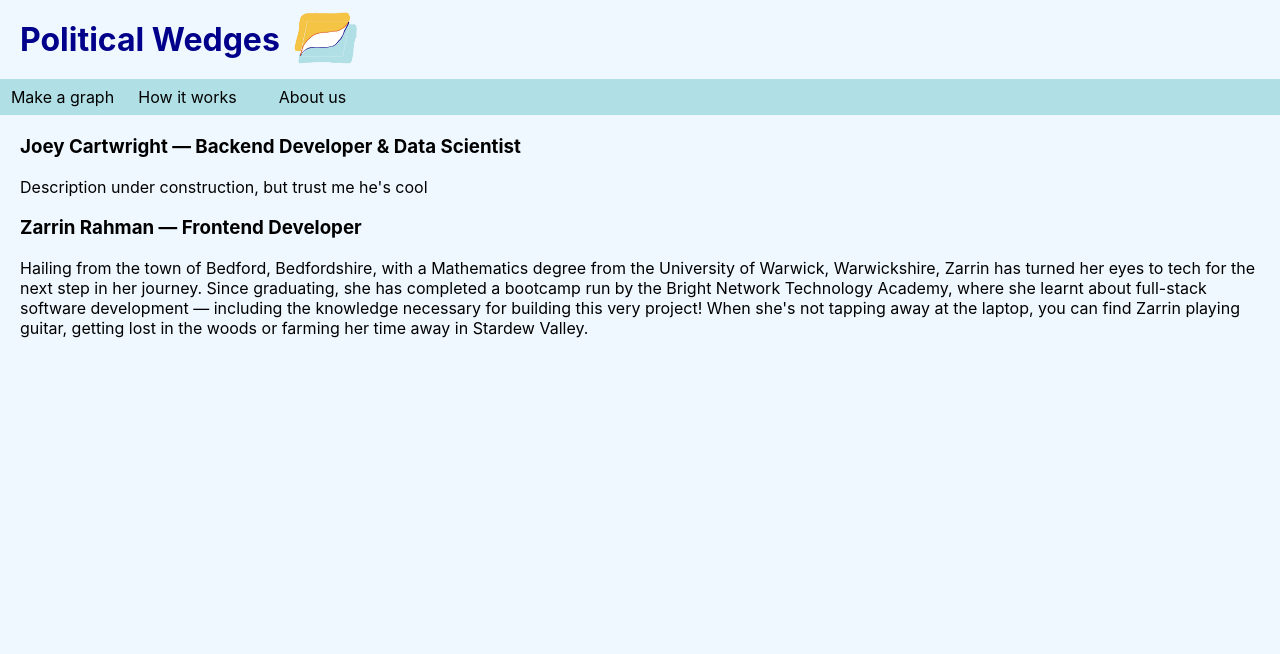
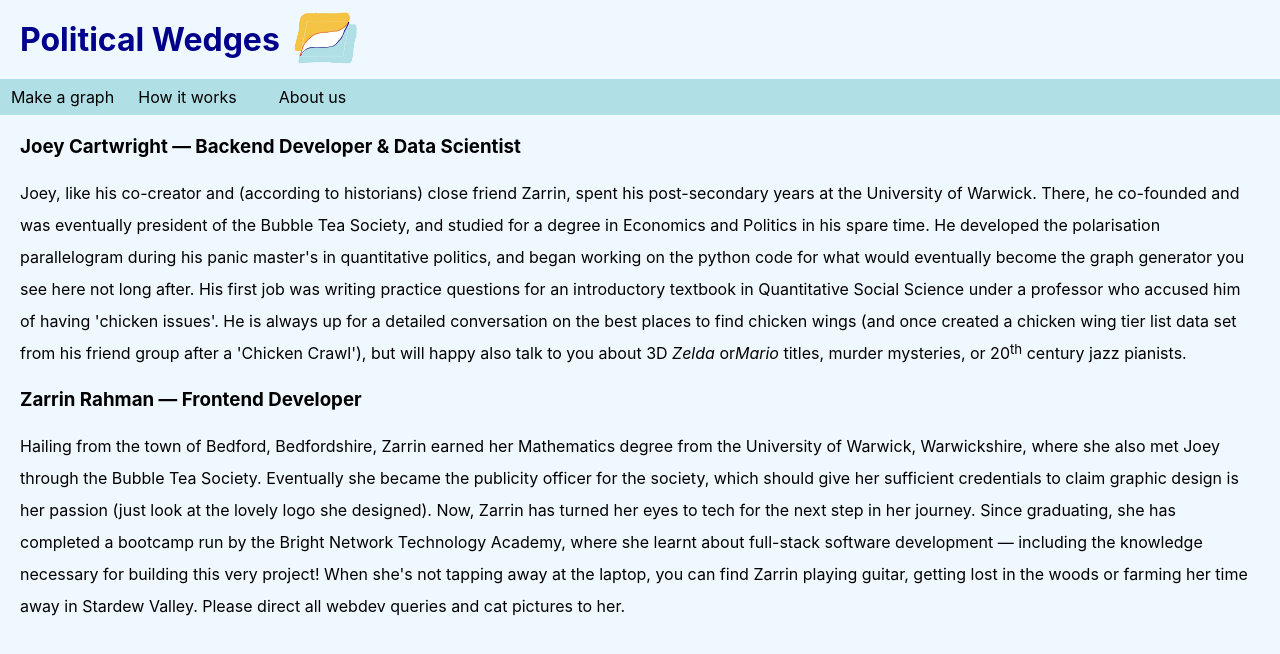
Before and after one commit to z-for-zarrin/political_wedges, a React (Create React App) app in the folder client/: page /about-us in a window 1280 px wide. Shown: the top 654 px of the page. Built offline with nearby package versions, Linux system fonts and the light colour scheme.

Commit message:
about page shows profiles for both Joey and Zarrin

```diff
--- a/client/src/App.css
+++ b/client/src/App.css
@@ -48,6 +48,17 @@ body{
   margin: 20px;
 }
 
+.profile > p{
+  line-height: 2em;
+}
+
+sup{
+  vertical-align: top;
+  position: relative;
+  top: -0.3em;
+  /* font-size: 0.6em; */
+}
+
 /* dark blue: #00008b,
   pale blue: #f0f8ff,
   yellow: #F6C445,
--- a/client/src/components/About.js
+++ b/client/src/components/About.js
@@ -3,18 +3,34 @@ const About = () => {
         <section className="page">
             <section className="profile">
                 <h3>Joey Cartwright — Backend Developer & Data Scientist</h3>
-                <p>Description under construction, but trust me he's cool</p>
+                <p>Joey, like his co-creator and (according to historians) close friend Zarrin,
+                    spent his post-secondary years at the University of Warwick. There, he
+                    co-founded and was eventually president of the Bubble Tea Society, and studied
+                    for a degree in Economics and Politics in his spare time. He developed the
+                    polarisation parallelogram during his panic master's in quantitative politics,
+                    and began working on the python code for what would eventually become the graph
+                    generator you see here not long after. His first job was writing practice
+                    questions for an introductory textbook in Quantitative Social Science under
+                    a professor who accused him of having 'chicken issues'. He is always up for
+                    a detailed conversation on the best places to find chicken wings (and once
+                    created a chicken wing tier list data set from his friend group after a
+                    'Chicken Crawl'), but will happy also talk to you about 3D <i>Zelda</i> or
+                    <i>Mario</i> titles, murder mysteries, or 20<sup>th</sup> century jazz pianists.</p>
             </section>
             <section className="profile">
                 <h3>Zarrin Rahman — Frontend Developer</h3>
-                <p>Hailing from the town of Bedford, Bedfordshire, with a Mathematics
-                    degree from the University of Warwick, Warwickshire, Zarrin has turned
-                    her eyes to tech for the next step in her journey. Since graduating,
+                <p>Hailing from the town of Bedford, Bedfordshire, Zarrin earned her Mathematics
+                    degree from the University of Warwick, Warwickshire, where she also met Joey
+                    through the Bubble Tea Society. Eventually she became the publicity officer
+                    for the society, which should give her sufficient credentials to claim graphic
+                    design is her passion (just look at the lovely logo she designed). Now, Zarrin
+                    has turned her eyes to tech for the next step in her journey. Since graduating,
                     she has completed a bootcamp run by the Bright Network Technology Academy,
                     where she learnt about full-stack software development — including the
                     knowledge necessary for building this very project! When she's not tapping
                     away at the laptop, you can find Zarrin playing guitar, getting lost in
-                    the woods or farming her time away in Stardew Valley.</p>
+                    the woods or farming her time away in Stardew Valley. Please direct all webdev
+                    queries and cat pictures to her.</p>
             </section>
         </section>
     );
```
